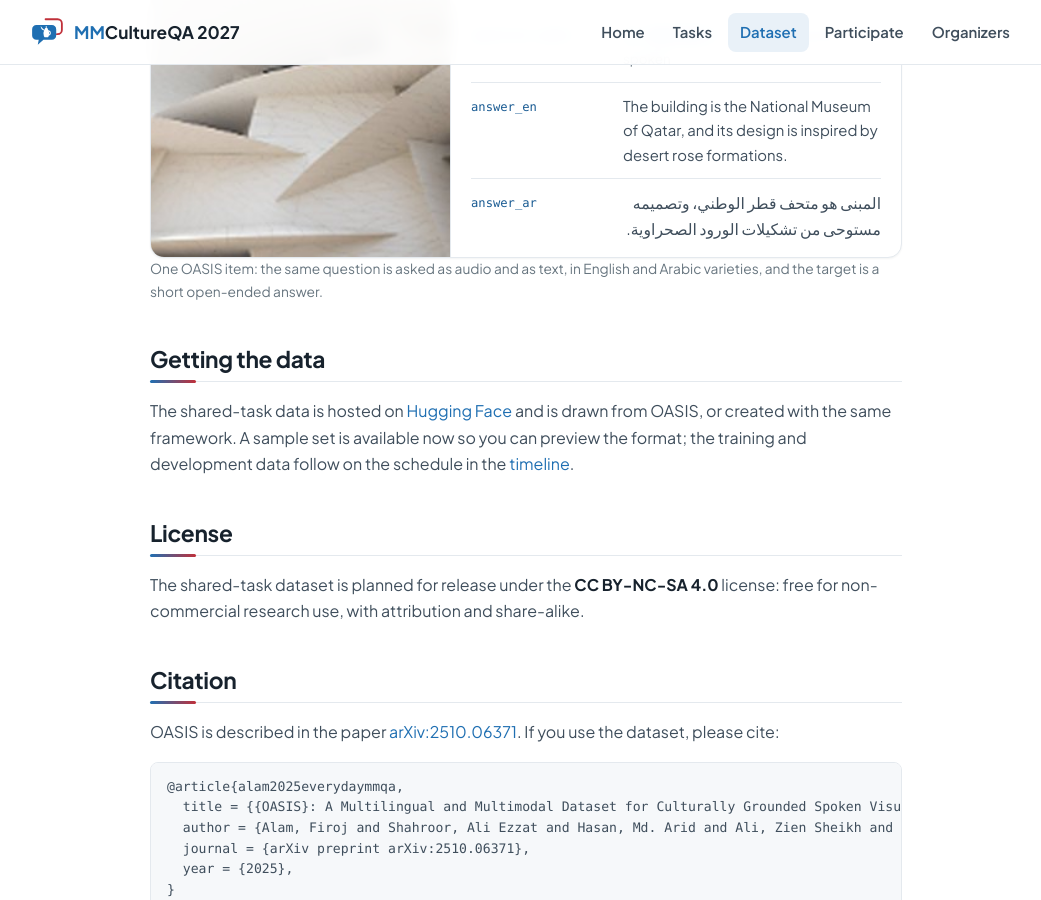
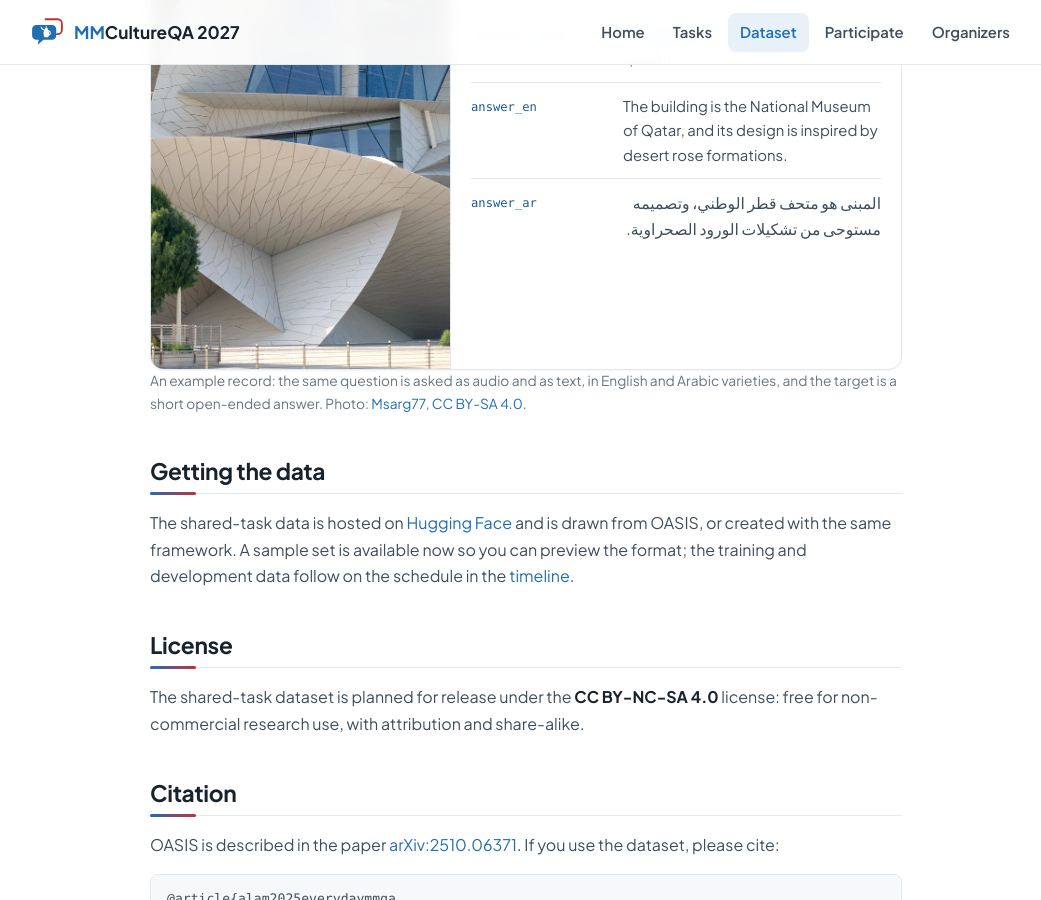
Before and after one commit to mmcultureqa-semeval27/mmcultureqa-semeval27.github.io, a Jekyll site: the page built from oasis.md, in a window 1280 px wide and 900 px high, scrolled down 941 px. Shown: the whole window, without its empty margins (114-1155 px from the left). Built offline with Jekyll 4.4.1, drawn with Linux system fonts in a browser that asks for light colours.

Commit message:
Replace blurry sample image with a high-res NMoQ photo
The previous image was a low-res crop from the paper figure and looked soft.
Swap in a sharp portrait crop of the National Museum of Qatar from Wikimedia
Commons (Msarg77, CC BY-SA 4.0) with attribution in the caption.

```diff
--- a/oasis.md
+++ b/oasis.md
@@ -26,7 +26,7 @@ Levantine Arabic, and every question is recorded as audio as well as text.
   </div>
   <div class="record-body">
     <div class="record-media">
-      <img src="{{ '/assets/images/sample-item.jpg' | relative_url }}" alt="The National Museum of Qatar, its interlocking discs inspired by the desert rose" loading="lazy">
+      <img src="{{ '/assets/images/sample-item-2.jpg' | relative_url }}" alt="The National Museum of Qatar, its interlocking discs inspired by the desert rose" loading="lazy">
     </div>
     <dl class="record-fields">
       <div class="field">
@@ -53,8 +53,10 @@ Levantine Arabic, and every question is recorded as audio as well as text.
   </div>
 </div>
 
-<p class="sample-cap">One OASIS item: the same question is asked as audio and as text, in English
-and Arabic varieties, and the target is a short open-ended answer.</p>
+<p class="sample-cap">An example record: the same question is asked as audio and as text, in
+English and Arabic varieties, and the target is a short open-ended answer.
+Photo: <a href="https://commons.wikimedia.org/wiki/File:Nmoq.jpg" rel="noopener" target="_blank">Msarg77</a>,
+<a href="https://creativecommons.org/licenses/by-sa/4.0/" rel="noopener" target="_blank">CC BY-SA 4.0</a>.</p>
 
 ## Getting the data
 
```
Also changed, not shown: assets/images/sample-item-2.jpg (added), assets/images/sample-item.jpg (deleted).
